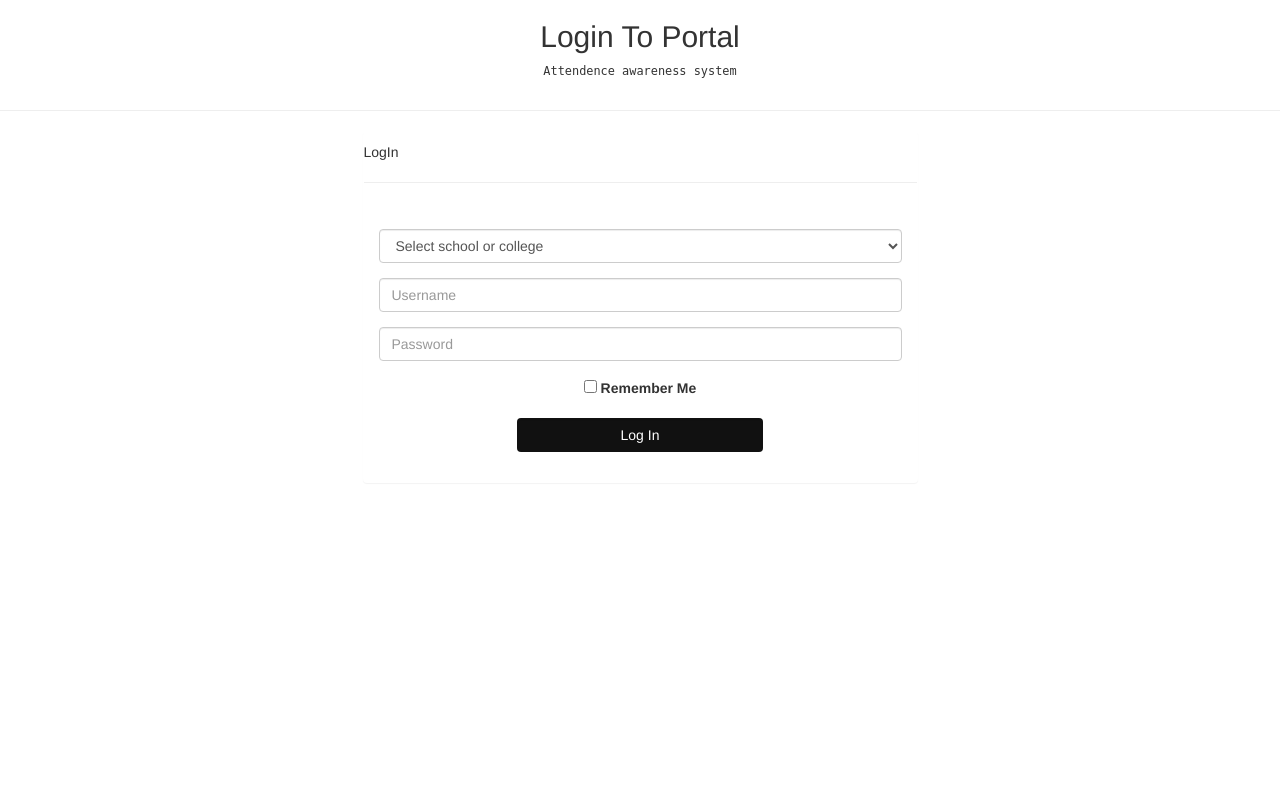
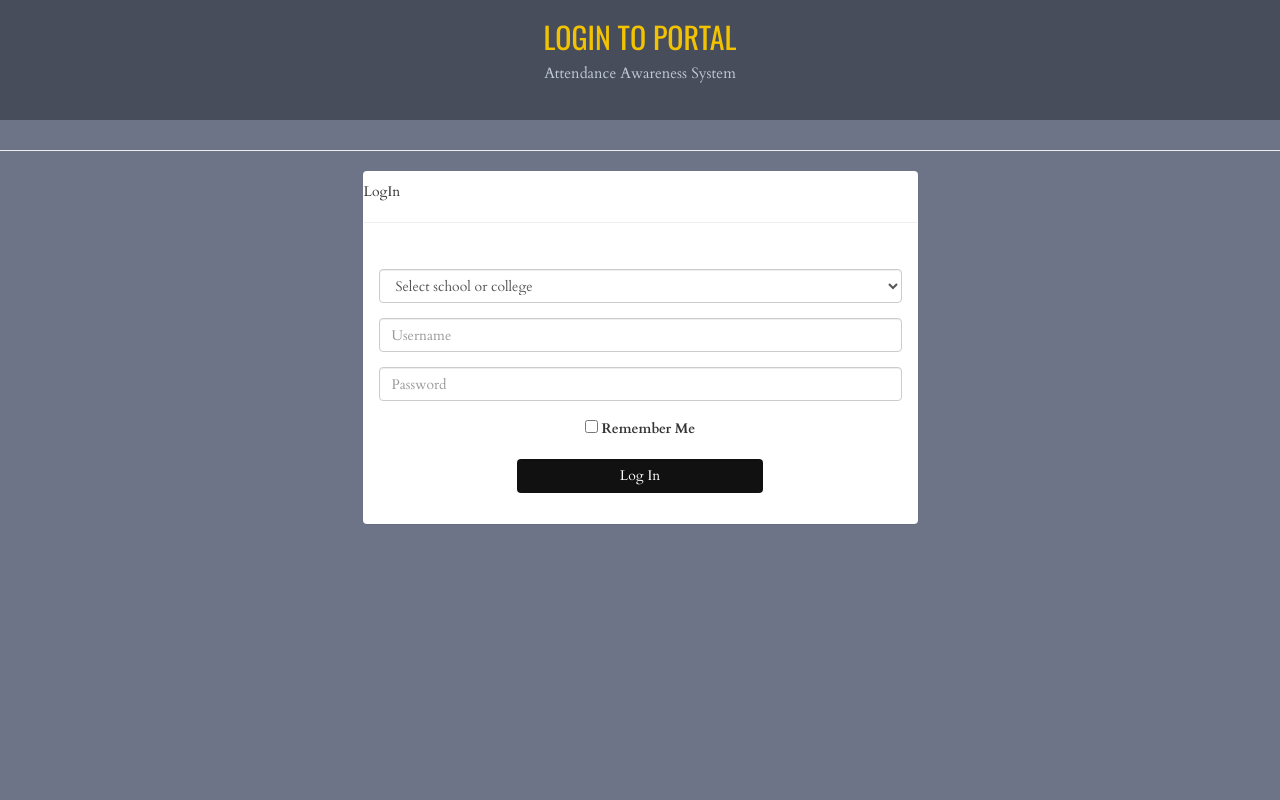
Before and after one commit to vamen/anathasevaashrama, a Django app: page / in a window 1280 px wide. Run offline with Django 3.2, Linux system fonts and the light colour scheme; some libraries are stand-ins or nearby versions.

Commit message:
Updates CSS files

```diff
--- a/cuserauth/static/cuserauth/base.css
+++ b/cuserauth/static/cuserauth/base.css
@@ -1,22 +1,35 @@
 .jambo-style{
-
-    background-color: rgb(255, 255, 255) !important;
-    height: 10%;
+    background-color: rgb(72,77,92) !important; /*dark grey*/
+	/*background-color:rgb(71,64,63); */
+    height: 15%;
     padding: 0%;
     text-align: center;
 }
 
 .heading{
-    font-family:  Helvetica, sans-serif;
+    /*font-family:  Helvetica, sans-serif;*/
+	font-family: Oswald, sans-serif;
+	text-transform: uppercase;
+	color:rgb(242, 195, 0); /*yellow*/
+	font-size: 30px;
+	text-align:center;
+
+}
+.bodycustom{
+	background-color:rgb(110,116,135); /*light grey*/
+	font-family:Cardo,serif;
 
 }
 
 .sub-heading{
     font-family:  Helvetica, sans-serif;
     font-size: 20px;
+	color:rgb(242, 195, 0); /*yellow*/
 }
 
 
 .sub-text{
-    font-family: monospace;
+    font-family:Cardo, serif;
+	color:rgb(192, 204, 212); /*text light grey*/
+	font-size:15px;
 }
--- a/cuserauth/templates/base.html
+++ b/cuserauth/templates/base.html
@@ -4,7 +4,7 @@
     <head>
             <link rel="stylesheet" href="https://maxcdn.bootstrapcdn.com/bootstrap/3.3.7/css/bootstrap.min.css">
 
-
+			<link rel="stylesheet" href="https://fonts.googleapis.com/css?family=Cardo:400,700|Oswald">
             <link rel="stylesheet" type="text/css" href="{% static 'cuserauth/base.css' %}">
 
             <!-- jQuery library -->
@@ -18,7 +18,7 @@
             {% endblock %}
 
     </head>
-    <body>
+    <body class="bodycustom">
         <div class="container-full-bg header">
                      <div class="jumbotron jambo-style">
                         <div class="container-fluid">
@@ -27,11 +27,11 @@
                         </div>
                         <div>
                             <h2 class="heading">{{ college_name }}</h2>
-                            <small class="sub-text">Attendence awareness system</small>
+                            <small class="sub-text">Attendance Awareness System</small>
                         </div>
 
                 </div>
-                <hr/>
+                <hr>
 
             {% block content %}
             {% endblock %}
--- a/cuserauth/templates/dash.html
+++ b/cuserauth/templates/dash.html
@@ -3,6 +3,7 @@
 
 {% block script %}
     <link rel="stylesheet" type="text/css" href="{% static 'cuserauth/dash.css' %}">
+	<link rel="stylesheet" href="https://fonts.googleapis.com/css?family=Cardo:400,700|Oswald"
     <link rel="stylesheet" type="text/css" href="https://cdn.datatables.net/1.10.19/css/jquery.dataTables.min.css"/>
     <link rel="stylesheet" type="text/css" href="https://cdnjs.cloudflare.com/ajax/libs/bootstrap-datetimepicker/4.17.47/css/bootstrap-datetimepicker.min.css"/>
 
```
Also changed, not shown: cuserauth/static/cuserauth/dash.css (+7 -8 lines).
